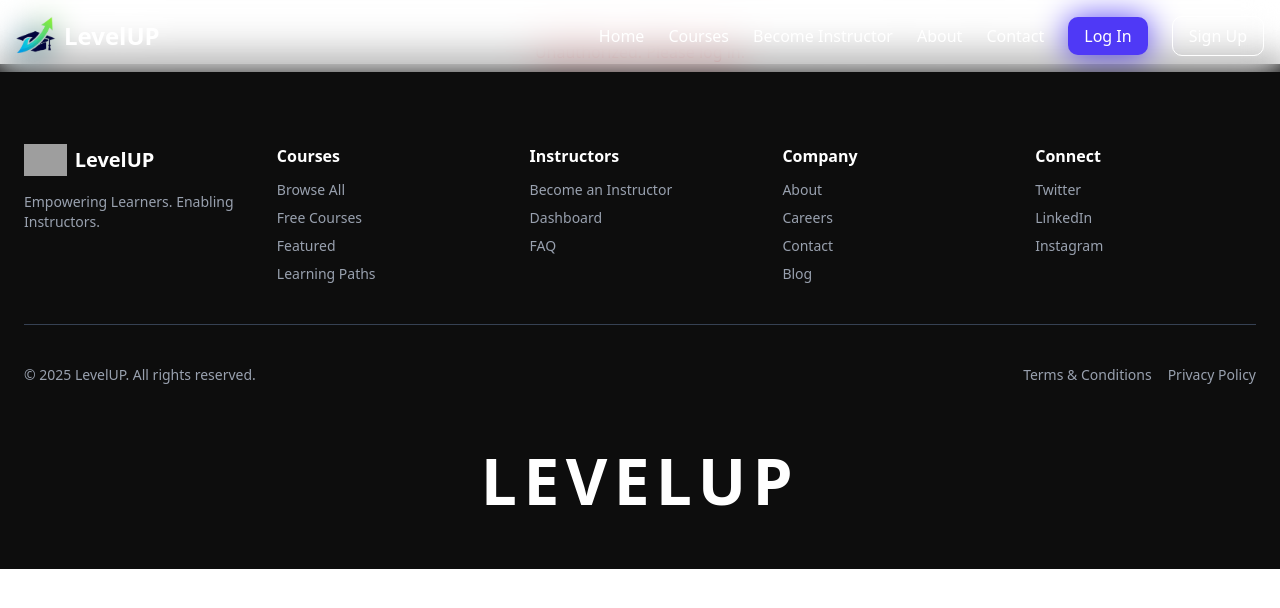
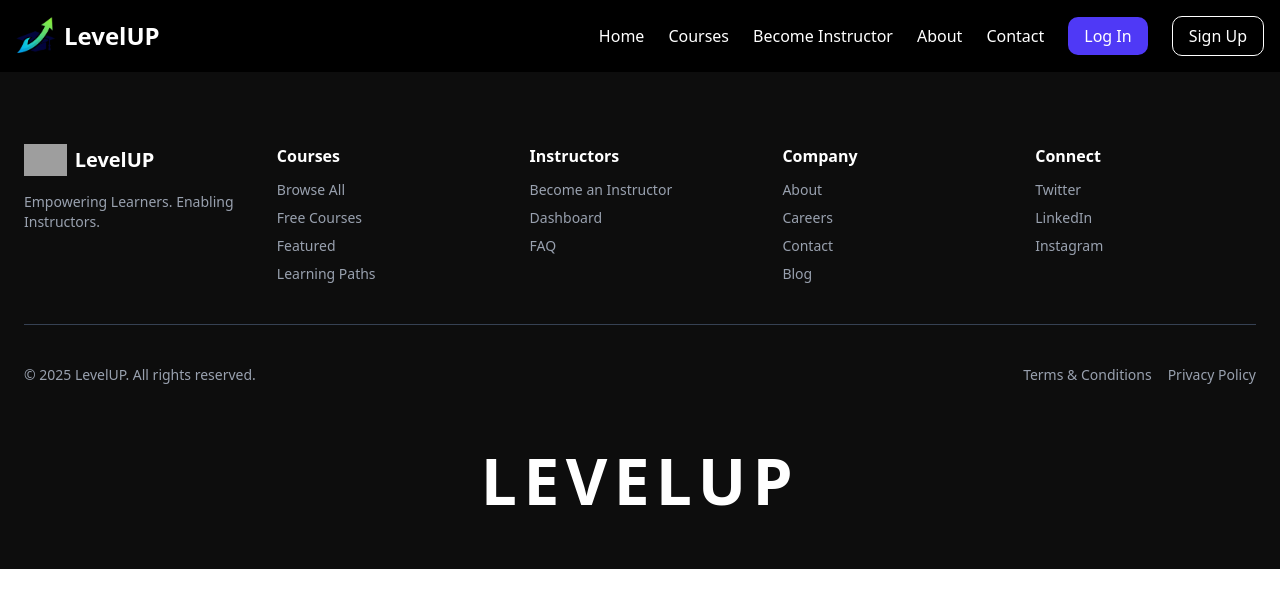
Before and after one commit to Prince1895/LevelUP, a React (Vite) app in the folder client/: page /dashboard in a window 1280 px wide. Shown: the top 608 px of the page. Built offline with nearby package versions, Linux system fonts and the light colour scheme; no server answers; grey boxes are pictures that could not be loaded.

Commit message:
all set work on next feature

```diff
--- a/client/src/App.jsx
+++ b/client/src/App.jsx
@@ -1,23 +1,22 @@
-import { useState } from "react";
-import { BrowserRouter as Router, Routes, Route } from "react-router-dom";
+import { Routes, Route } from "react-router-dom";
 import Home from './Pages/Home';
-import Login from './Pages/Login';       // Login page receives setUser
-import Signup from './Pages/Signup';     // Signup page can also receive setUser
+import Login from './Pages/Login';
+import Signup from './Pages/Signup';
 import Dashboard from './Pages/Dashboard';
-import Navbar from "./components/Navbar"; // Navbar uses user & setUser
+import Navbar from "./components/Navbar";
+import Footer from "./components/Footer";
 
 const App = () => {
-  const [user, setUser] = useState(null); // User is set only after login/signup
-
   return (
     <>
-      <Navbar user={user} setUser={setUser} />
+      <Navbar />
       <Routes>
         <Route path="/" element={<Home />} />
-        <Route path="/login" element={<Login setUser={setUser} />} />
-        <Route path="/register" element={<Signup setUser={setUser} />} />
-        <Route path="/dashboard" element={<Dashboard user={user} />} />
+        <Route path="/login" element={<Login />} />
+        <Route path="/register" element={<Signup />} />
+        <Route path="/dashboard" element={<Dashboard />} />
       </Routes>
+      <Footer/>
     </>
   );
 };
--- a/client/src/Pages/Dashboard.jsx
+++ b/client/src/Pages/Dashboard.jsx
@@ -1,7 +1,7 @@
-import React, { useEffect, useState } from 'react';
+import React, { useContext } from 'react';
 import Navbar from '@/components/Navbar';
 import Footer from '@/components/Footer';
-import API from '@/api/axios';
+import { AuthContext } from '../context/AuthContext'; // Import AuthContext
 
 // Role-based dashboards
 import StudentDashboard from '@/components/Dashboard/StudentDashboard.jsx';
@@ -9,23 +9,7 @@ import InstructorDashboard from '@/components/Dashboard/InstructorDashboard.jsx'
 import AdminDashboard from '@/components/Dashboard/AdminDashboard.jsx';
 
 const Dashboard = () => {
-  const [user, setUser] = useState(null);
-  const [loading, setLoading] = useState(true);
-
-  useEffect(() => {
-    const fetchUser = async () => {
-      try {
-        const res = await API.get('/auth/me', { withCredentials: true });
-        setUser(res.data.user);
-      } catch (err) {
-        console.error("Failed to fetch user:", err);
-      } finally {
-        setLoading(false);
-      }
-    };
-
-    fetchUser();
-  }, []);
+  const { user, loading } = useContext(AuthContext); // Get user and loading state from context
 
   const renderDashboard = () => {
     if (!user) return <div className="text-center text-red-500 mt-10">Unauthorized. Please log in.</div>;
@@ -44,13 +28,13 @@ const Dashboard = () => {
 
   return (
     <>
-      <Navbar user={user} setUser={setUser} />
+
       {loading ? (
         <div className="text-center mt-10 text-white">Loading dashboard...</div>
       ) : (
         renderDashboard()
       )}
-      <Footer />
+
     </>
   );
 };
--- a/client/src/components/Dashboard/AdminDashboard.jsx
+++ b/client/src/components/Dashboard/AdminDashboard.jsx
@@ -10,10 +10,10 @@ const AdminDashboard = () => {
   ];
 
   return (
-    <div className="flex">
+    <div className="flex pt-40">
       <Sidebar links={adminLinks} />
       <main className="ml-64 w-full min-h-screen bg-[#1a1a1a] text-white p-10">
-        <h1 className="text-3xl font-semibold mb-4">Welcome Admin!</h1>
+        <h1 className="text-3xl font-semibold mb-4 pt-10">Welcome Admin!</h1>
         {/* Content here */}
       </main>
     </div>
--- a/client/src/components/Dashboard/InstructorDashboard.jsx
+++ b/client/src/components/Dashboard/InstructorDashboard.jsx
@@ -13,7 +13,7 @@ const InstructorDashboard = () => {
     <div className="flex">
       <Sidebar links={instructorLinks} />
       <main className="ml-64 w-full min-h-screen bg-[#1a1a1a] text-white p-10">
-        <h1 className="text-3xl font-semibold mb-4">Welcome Instructor!</h1>
+        <h1 className="text-3xl font-semibold mb-4 pt-10">Welcome Instructor!</h1>
         {/* Content here */}
       </main>
     </div>
--- a/client/src/components/Dashboard/StudentDashboard.jsx
+++ b/client/src/components/Dashboard/StudentDashboard.jsx
@@ -10,10 +10,10 @@ const StudentDashboard = () => {
   ];
 
   return (
-    <div className="flex">
+    <div className="flex ">
       <Sidebar links={studentLinks} />
       <main className="ml-64 w-full min-h-screen bg-[#1a1a1a] text-white p-10">
-        <h1 className="text-3xl font-semibold mb-4">Welcome Student!</h1>
+        <h1 className="text-3xl font-semibold mb-4 pt-10">Welcome Student!</h1>
         {/* Content here */}
       </main>
     </div>
--- a/client/src/components/Loginpage.jsx
+++ b/client/src/components/Loginpage.jsx
@@ -20,7 +20,7 @@ function Loginpage() {
       const data = await response.json();
       if (response.ok) {
         login(data.user, data.token);
-        navigate('/');
+        navigate('/dashboard');
       } else {
         console.error(data.message);
       }
--- a/client/src/components/Navbar.jsx
+++ b/client/src/components/Navbar.jsx
@@ -87,7 +87,7 @@ const Navbar = () => { // Remove the user and onLogout props
           <li><a href="/admin/approvals">Approvals</a></li>
           <li><a href="/admin/reports">Reports</a></li>
           <li className="relative group">
-            <button className="group-hover:text-indigo-400 text-white">Profile ▼</button>
+            <button className="group-hover:text-indigo-400 text-white">Profile </button>
             <ul className="absolute hidden group-hover:block bg-[#1a1a1a] border border-gray-700 shadow-lg mt-2 p-2 rounded-lg w-40 right-0">
               <li><a href="/profile" className="block px-4 py-2 text-white hover:bg-gray-700 rounded">My Profile</a></li>
               <li><button onClick={logout} className="block w-full text-left px-4 py-2 text-red-500 hover:bg-gray-700 rounded">Logout</button></li>
@@ -108,7 +108,7 @@ const Navbar = () => { // Remove the user and onLogout props
   ${scrolled
         ? `top-5 rounded-xl bg-white/10 shadow-lg
        w-full max-w-7xl mx-auto px-4 py-3`
-        : 'top-0 w-full bg-transparent px-4 py-4'}
+        : 'top-0 w-full bg-[black] px-4 py-4'}
 `}>
 
       <div className="max-w-full flex justify-between items-center">
--- a/client/src/components/Sidebar.jsx
+++ b/client/src/components/Sidebar.jsx
@@ -3,7 +3,7 @@ import { Link } from "react-router-dom";
 
 const Sidebar = ({ links }) => {
   return (
-    <div className="w-64 h-screen bg-[#111] text-white fixed top-0 left-0 p-6 space-y-4 shadow-lg">
+    <div className="w-64 min-h-screen bg-[#111] text-white fixed -z-10 top-0 left-0 p-6 pt-20 space-y-4 shadow-lg">
       <h2 className="text-2xl font-bold mb-6">Dashboard</h2>
       <ul className="space-y-3">
         {links.map((link) => (
```
Also changed, not shown: client/src/Pages/Home.jsx (+1 -6 lines).
